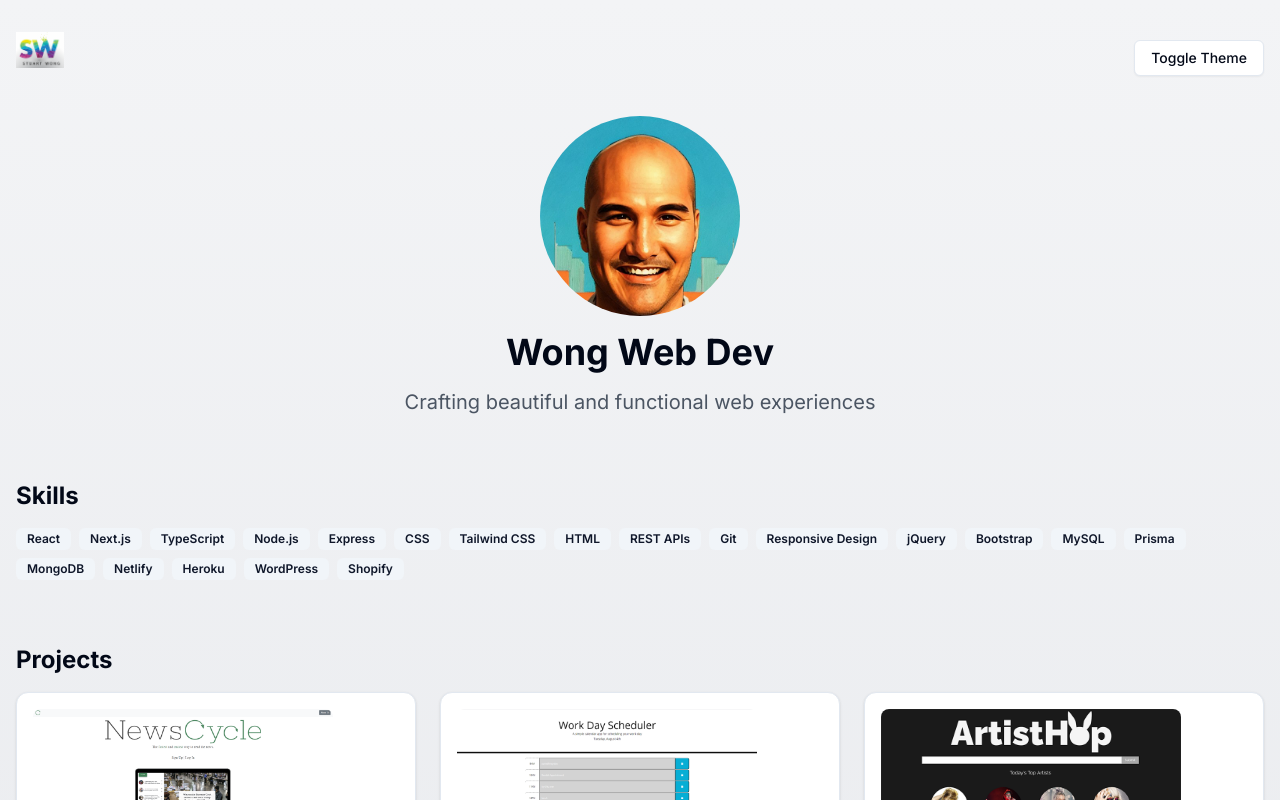
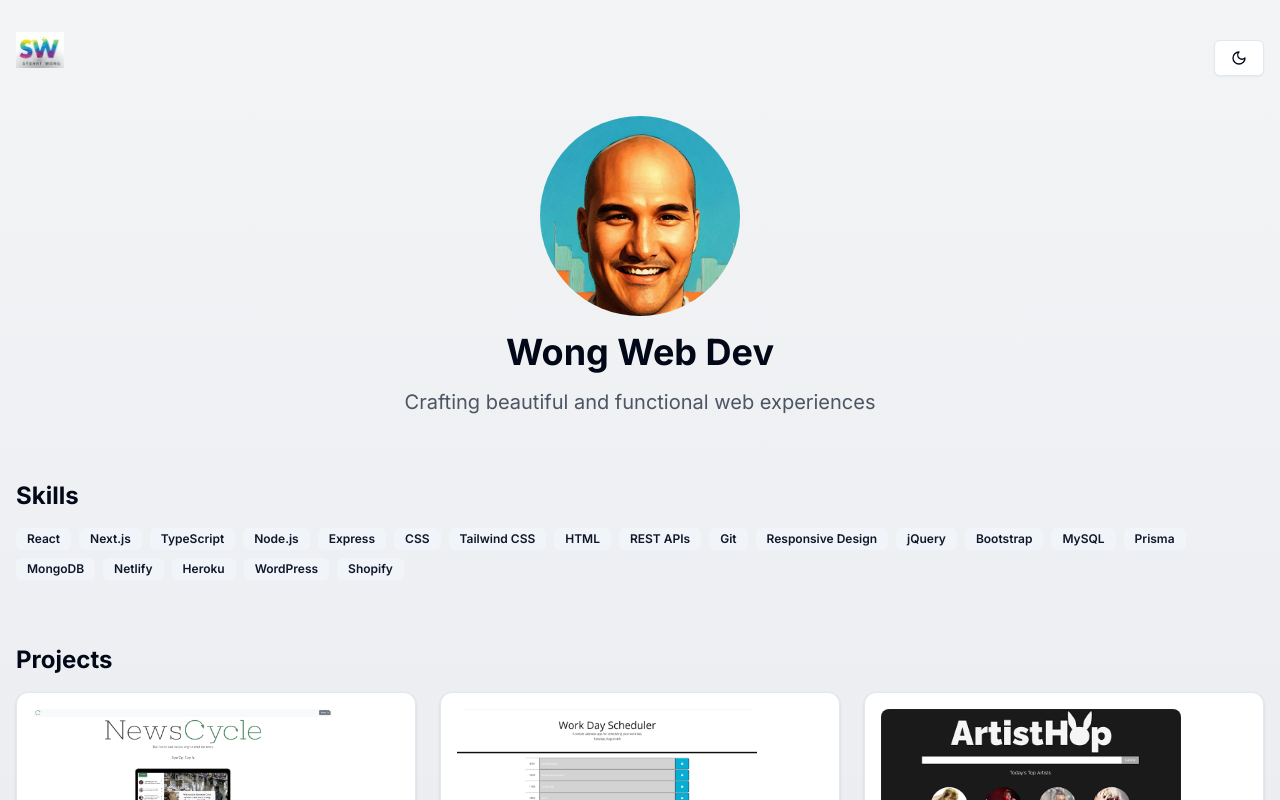
Before and after one commit to swong1200/portfolio2, a Next.js app in the folder portfolio2/: page / in a window 1280 px wide. Shown: the top 800 px of the page. Built offline with nearby package versions, Linux system fonts and the light colour scheme.

Commit message:
Created useTheme hook; added useTheme to layout.tsx; page.tsx also uses useTheme plus added Sun and Moon icons to Toggle button; dark/light mode complete; will need to change the way I alter Metadata though

```diff
--- a/portfolio2/src/app/layout.tsx
+++ b/portfolio2/src/app/layout.tsx
@@ -1,22 +1,28 @@
-import './globals.css'
-import type { Metadata } from 'next'
-import { Inter } from 'next/font/google'
+'use client';
 
-const inter = Inter({ subsets: ['latin'] })
+import './globals.css';
+import type { Metadata } from 'next';
+import { Inter } from 'next/font/google';
+import { useTheme } from '@/lib/useTheme';
 
-export const metadata: Metadata = {
-  title: 'Stuart Z Wong | Web Developer',
-  description: 'Portfolio of Stu Wong, a web developer specializing in React and Next.js',
-}
+const inter = Inter({ subsets: ['latin'] });
+
+// export const metadata: Metadata = {
+//   title: 'Stuart Z Wong | Web Developer',
+//   description:
+//     'Portfolio of Stu Wong, a web developer specializing in React and Next.js',
+// };
 
 export default function RootLayout({
   children,
 }: {
-  children: React.ReactNode
+  children: React.ReactNode;
 }) {
+  const { theme } = useTheme();
+
   return (
-    <html lang="en">
+    <html lang="en" className={theme}>
       <body className={inter.className}>{children}</body>
     </html>
-  )
+  );
 }
--- a/portfolio2/src/app/page.tsx
+++ b/portfolio2/src/app/page.tsx
@@ -1,8 +1,11 @@
+'use client'
+
 import Image from 'next/image';
 import { Button } from '@/components/ui/button';
 import { Card, CardContent } from '@/components/ui/card';
 import { Badge } from '@/components/ui/badge';
-import { Github, Linkedin, Mail } from 'lucide-react';
+import { Github, Linkedin, Mail, Moon, Sun } from 'lucide-react';
+import { useTheme } from '@/lib/useTheme';
 import headshot from '../img/headshot.jpg';
 import wwdLogo from '../img/wwdLogo.png';
 import projects from '../utils/projects.json';
@@ -14,10 +17,12 @@ import puckman from '../img/puckman.png';
 import scheduler from '../img/scheduler.png';
 
 export default function Home() {
+    const { theme, toggleTheme } = useTheme()
+
   return (
     <div className="min-h-screen bg-gradient-to-b from-gray-100 to-gray-200 dark:from-gray-900 dark:to-gray-800">
       <main className="container mx-auto px-4 py-8">
-        <Header />
+        <Header toggleTheme={toggleTheme} theme={theme} />
         <Introduction />
         <Skills />
         <Projects />
@@ -27,7 +32,7 @@ export default function Home() {
   );
 }
 
-function Header() {
+function Header({ toggleTheme, theme }: { toggleTheme: () => void, theme: 'light' | 'dark' }) {
   return (
     <header className="flex justify-between items-center mb-8">
       <Image
@@ -37,8 +42,10 @@ function Header() {
         height={48}
         className="mb-4"
       />
-      <Button variant="outline" className="dark:text-white">
-        Toggle Theme
+      <Button variant="outline" onClick={toggleTheme} className="dark:text-white">
+
+      {theme === 'light' ? <Moon className="h-4 w-4" /> : <Sun className="h-4 w-4" />}
+      <span className="sr-only">Toggle theme</span>
       </Button>
     </header>
   );
--- /dev/null
+++ b/portfolio2/src/lib/useTheme.ts
@@ -0,0 +1,33 @@
+'use client'
+
+import { useState, useEffect } from 'react'
+
+type Theme = 'light' | 'dark'
+
+export function useTheme() {
+  const [theme, setTheme] = useState<Theme>('light')
+
+  useEffect(() => {
+    const savedTheme = localStorage.getItem('theme') as Theme | null
+    if (savedTheme) {
+      setTheme(savedTheme)
+    } else if (window.matchMedia('(prefers-color-scheme: dark)').matches) {
+      setTheme('dark')
+    }
+  }, [])
+
+  useEffect(() => {
+    if (theme === 'dark') {
+      document.documentElement.classList.add('dark')
+    } else {
+      document.documentElement.classList.remove('dark')
+    }
+    localStorage.setItem('theme', theme)
+  }, [theme])
+
+  const toggleTheme = () => {
+    setTheme(prevTheme => prevTheme === 'light' ? 'dark' : 'light')
+  }
+
+  return { theme, toggleTheme }
+}
```
